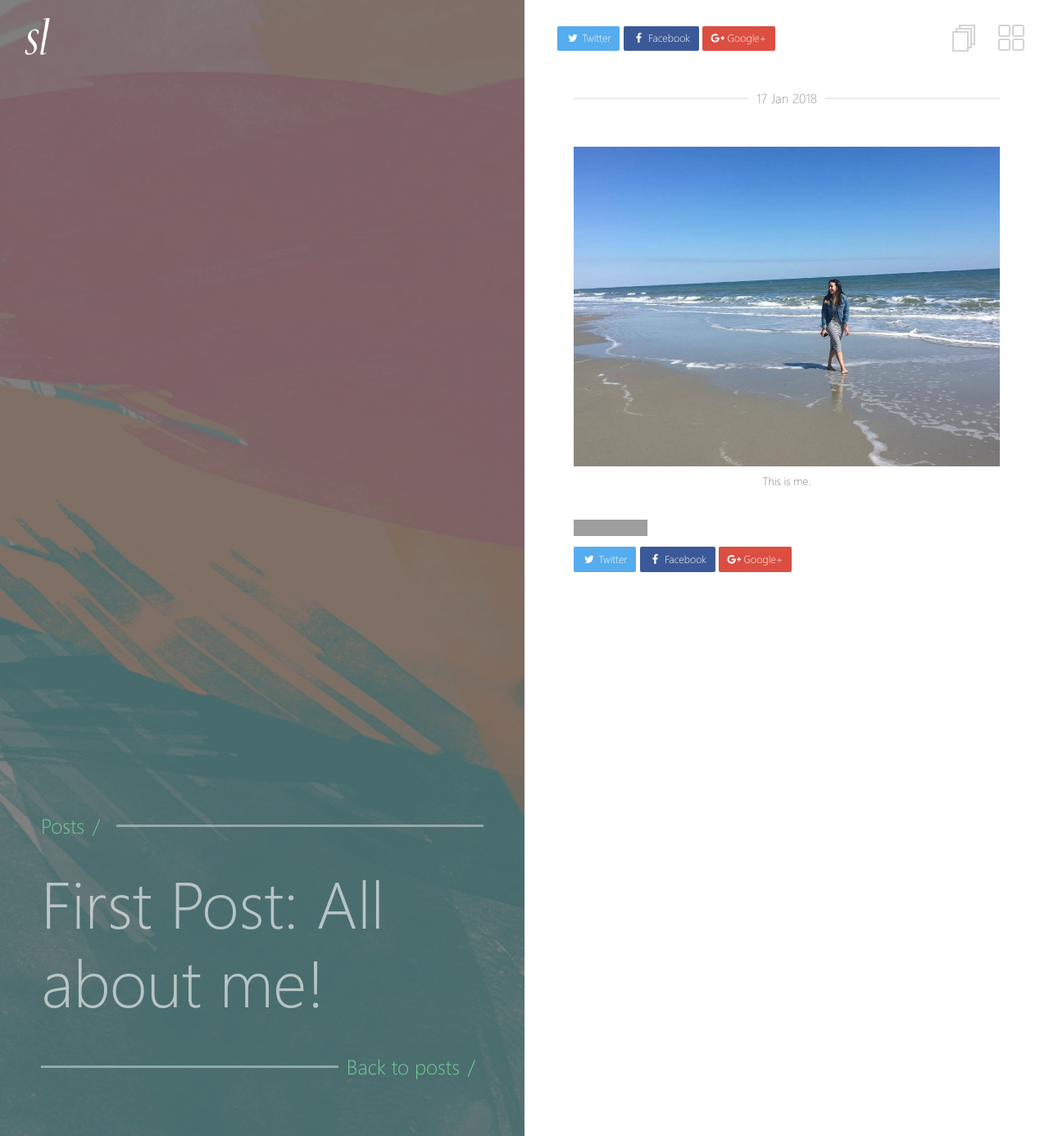
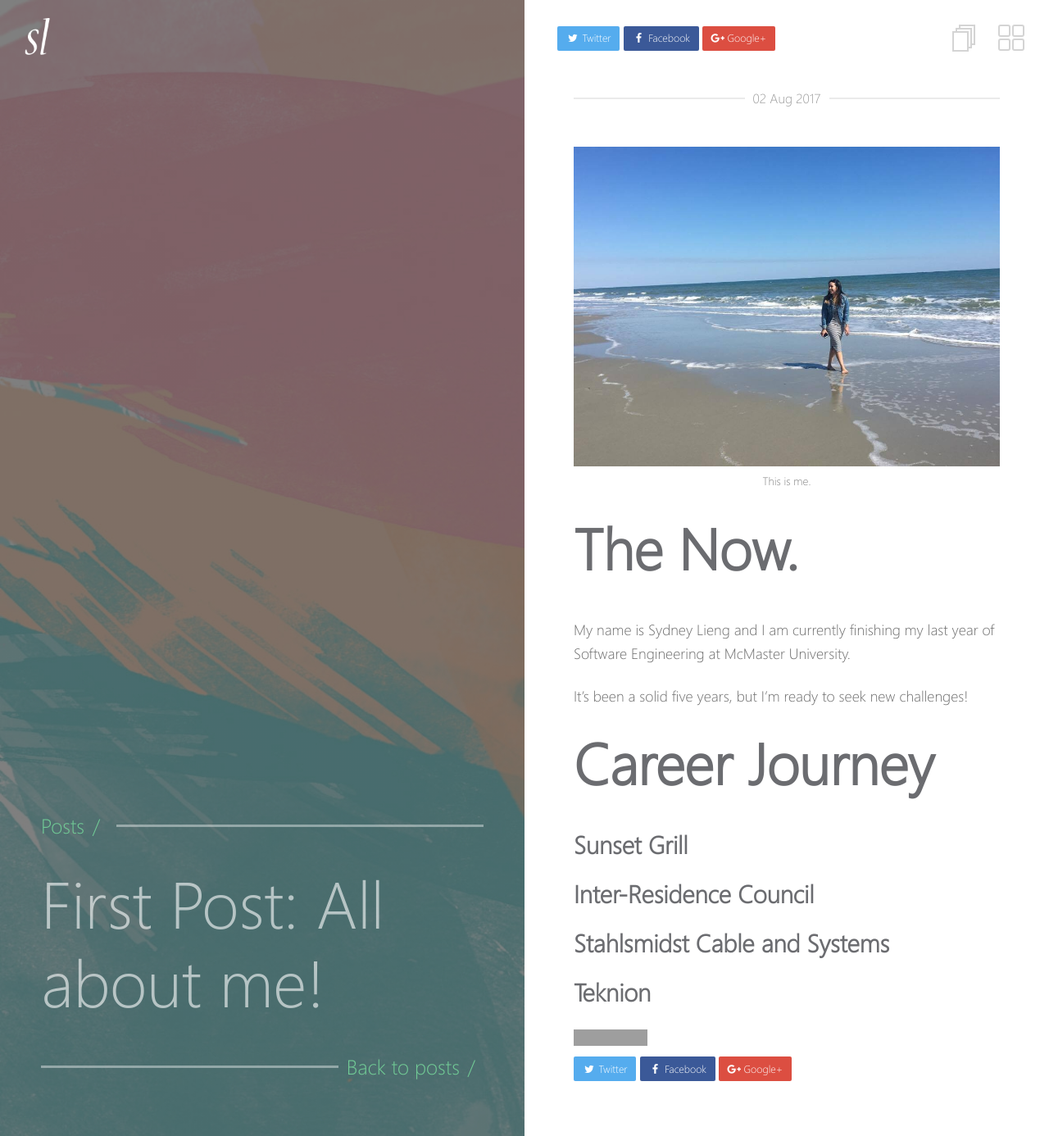
Before and after one commit to sydneylieng/sydneylieng.github.io, a Jekyll site: the page built from _posts/2017-08-02-firstpost.md, in a window 1280 px wide. Shown: the whole page at 82% size. Built offline with Jekyll 4.4.1, drawn with Linux system fonts in a browser that asks for light colours; grey boxes are pictures that could not be loaded.

Commit message:
update post

```diff
--- a/_posts/2017-08-02-firstpost.md
+++ b/_posts/2017-08-02-firstpost.md
@@ -1,7 +1,7 @@
 ---
 layout: post
 title:  "First Post: All about me!"
-date:   2018-01-17
+date:   2017-08-02
 excerpt: "All you need to know."
 tag:
 
@@ -16,6 +16,21 @@ tag:
   <figcaption>This is me.</figcaption>
 </figure>
 
+# The Now.
+
+My name is Sydney Lieng and I am currently finishing my last year of Software Engineering at McMaster University.
+
+It's been a solid five years, but I'm ready to seek new challenges!
+
+# Career Journey
+
+## Sunset Grill
+
+## Inter-Residence Council
+
+## Stahlsmidst Cable and Systems
+
+## Teknion
 
 
 <iframe src="https://ghbtns.com/github-btn.html?user=TaylanTatli&repo=Halve&type=star&count=true&size=large" frameborder="0" scrolling="0" width="160px" height="30px"></iframe>
```
